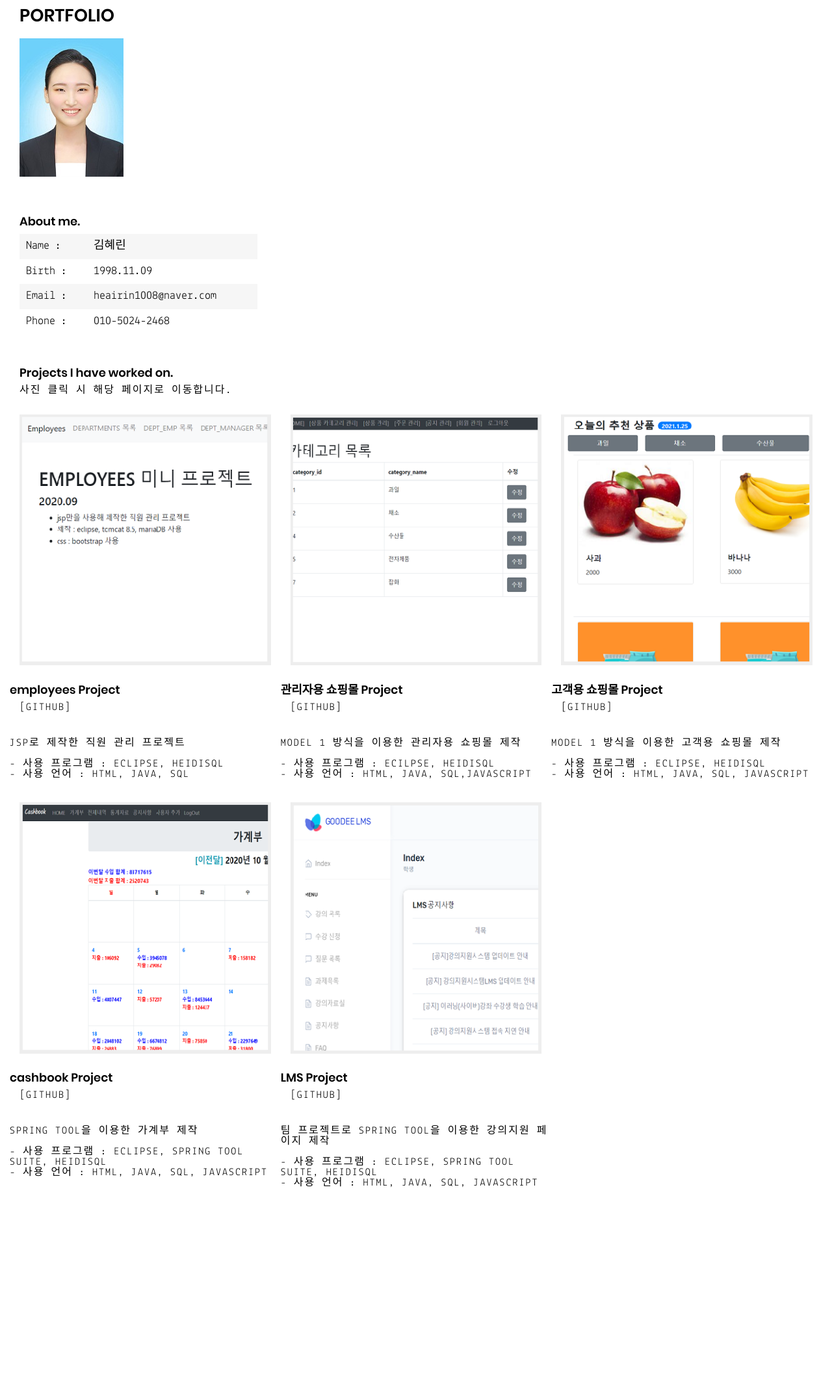
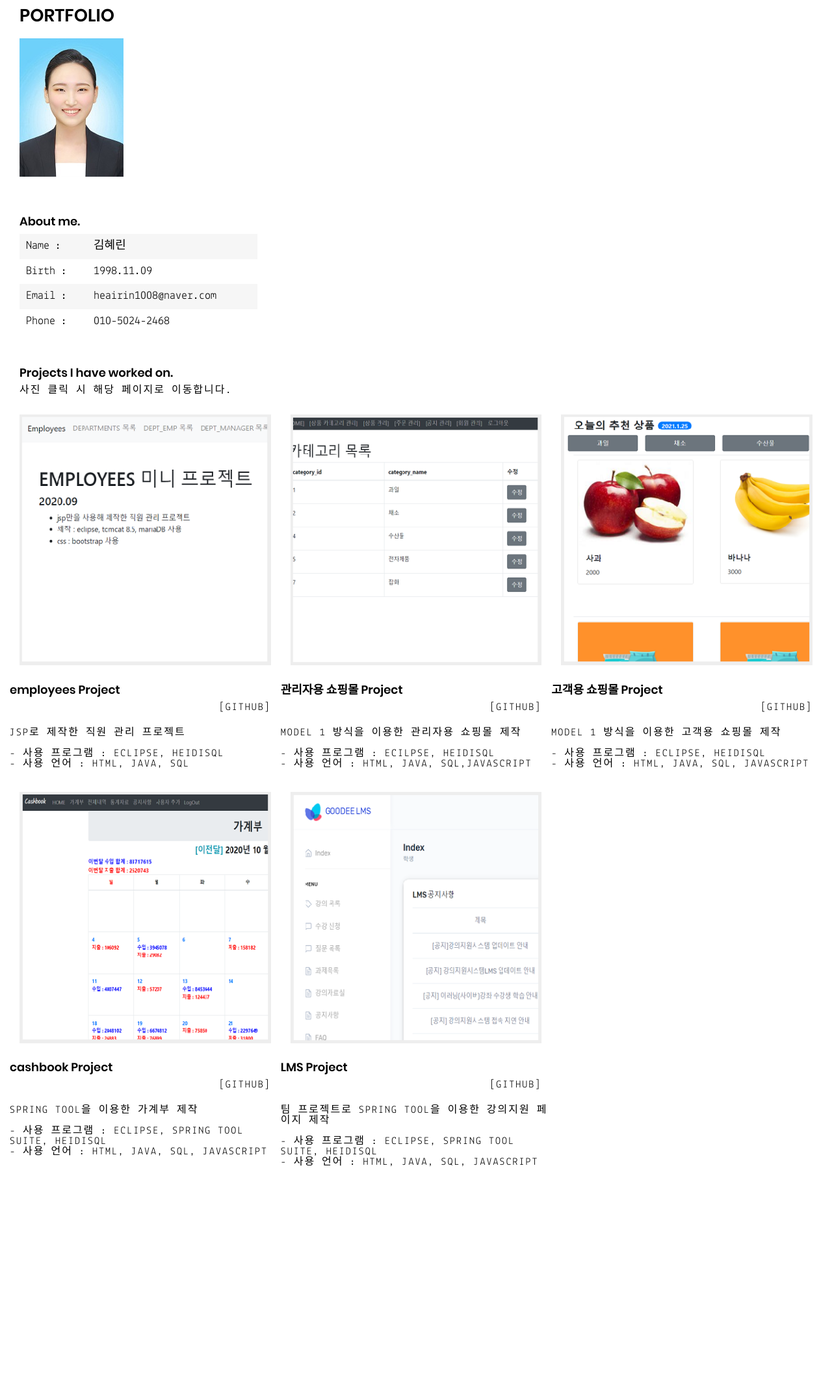
Before and after one commit to heairin1008/heairin1008.github.io, a Jekyll site: the page built from index.html, in a window 1280 px wide. Shown: the whole page at 65% size. Built offline with Jekyll 4.4.1, drawn with Linux system fonts in a browser that asks for light colours; after the commit the page ends 2100 px from its top, so only the background shows below that.

Commit message:
Update index.html

```diff
--- a/index.html
+++ b/index.html
@@ -49,7 +49,7 @@
 							</a>
 							<br>
 							<h3>{{ item.project.title }}</h3>
-							<a class="h2" href="{{item.project.url}}" target="_blank">[GitHub]</a>
+							<a class="h2" href="{{item.project.url}}" target="_blank" style="float:right;">[GitHub]</a>
 							<br>
 							<span class="h2">{{ item.project.type }}</span>
 
```
